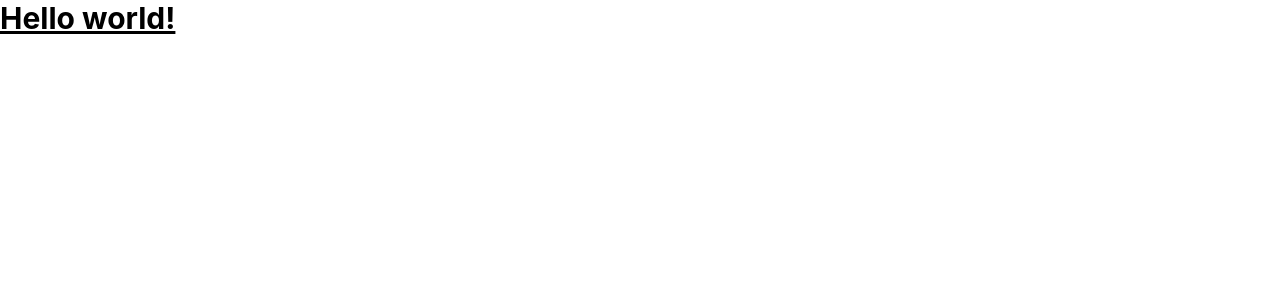
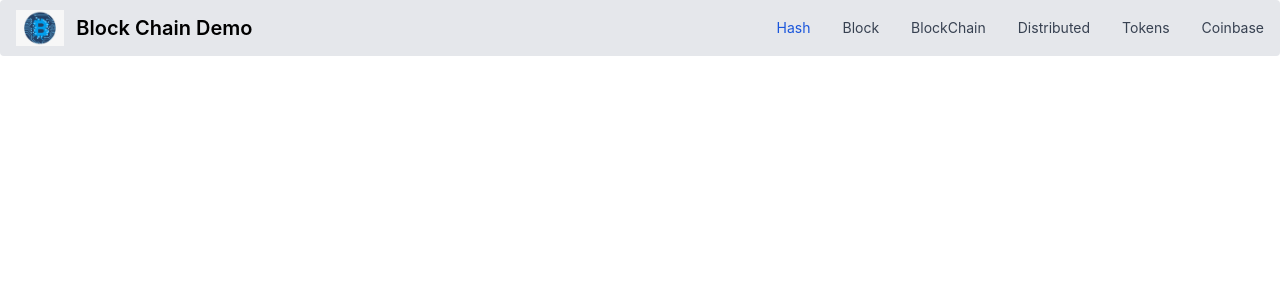
Before and after one commit to phadkesharan/blockchain-demo, a React (Create React App) app: page / in a window 1280 px wide. Shown: the top 300 px of the page. Built offline with nearby package versions, Linux system fonts and the light colour scheme.

Commit message:
add component navbar

```diff
--- a/package.json
+++ b/package.json
@@ -6,8 +6,10 @@
     "@testing-library/jest-dom": "^5.16.3",
     "@testing-library/react": "^12.1.4",
     "@testing-library/user-event": "^13.5.0",
+    "flowbite": "^1.4.1",
     "react": "^18.0.0",
     "react-dom": "^18.0.0",
+    "react-router-dom": "^6.3.0",
     "react-scripts": "5.0.0",
     "web-vitals": "^2.1.4"
   },
--- a/src/App.js
+++ b/src/App.js
@@ -1,9 +1,12 @@
 import './App.css';
+import { Link } from 'react-router-dom';
+import Navbar from './components/Navbar';
 
 export default function App() {
   return (
-    <h1 className="text-3xl font-bold underline">
-      Hello world!
-    </h1>
+    <div>
+      <Navbar />
+    </div>
+
   )
 }
--- /dev/null
+++ b/src/components/Navbar.js
@@ -0,0 +1,44 @@
+import { Link } from 'react-router-dom';
+
+export default function Navbar() {
+    return (
+
+        <nav className="border-gray-200 px-2 sm:px-4 py-2.5 rounded dark:bg-gray-800 bg-gray-200">
+            <div className="container flex flex-wrap justify-between items-center mx-auto">
+                <a href="https://flowbite.com" className="flex items-center">
+                    <img src="static/blockchain.png" className="mr-3 h-6 sm:h-9" alt="Flowbite Logo" />
+                        <span className="self-center text-xl font-semibold whitespace-nowrap dark:text-white">Block Chain Demo</span>
+                </a>
+                <button data-collapse-toggle="mobile-menu" type="button" className="inline-flex items-center p-2 ml-3 text-sm text-gray-500 rounded-lg md:hidden hover:bg-gray-100 focus:outline-none focus:ring-2 focus:ring-gray-200 dark:text-gray-400 dark:hover:bg-gray-700 dark:focus:ring-gray-600" aria-controls="mobile-menu" aria-expanded="false">
+                    <span className="sr-only">Open main menu</span>
+                    <svg className="w-6 h-6" fill="currentColor" viewBox="0 0 20 20" xmlns="http://www.w3.org/2000/svg"><path fill-rule="evenodd" d="M3 5a1 1 0 011-1h12a1 1 0 110 2H4a1 1 0 01-1-1zM3 10a1 1 0 011-1h12a1 1 0 110 2H4a1 1 0 01-1-1zM3 15a1 1 0 011-1h12a1 1 0 110 2H4a1 1 0 01-1-1z" clip-rule="evenodd"></path></svg>
+                    <svg className="hidden w-6 h-6" fill="currentColor" viewBox="0 0 20 20" xmlns="http://www.w3.org/2000/svg"><path fill-rule="evenodd" d="M4.293 4.293a1 1 0 011.414 0L10 8.586l4.293-4.293a1 1 0 111.414 1.414L11.414 10l4.293 4.293a1 1 0 01-1.414 1.414L10 11.414l-4.293 4.293a1 1 0 01-1.414-1.414L8.586 10 4.293 5.707a1 1 0 010-1.414z" clip-rule="evenodd"></path></svg>
+                </button>
+                <div className="hidden w-full md:block md:w-auto" id="mobile-menu">
+                    <ul className="flex flex-col mt-4 md:flex-row md:space-x-8 md:mt-0 md:text-sm md:font-large">
+                        <li>
+                            <a href="/hash" className="block py-2 pr-4 pl-3 text-white bg-blue-700 rounded md:bg-transparent md:text-blue-700 md:p-0 dark:text-white" aria-current="page">Hash</a>
+                        </li>
+                        <li>
+                            <a href="#" className="block py-2 pr-4 pl-3 text-gray-700 border-b border-gray-100 hover:bg-gray-50 md:hover:bg-transparent md:border-0 md:hover:text-blue-700 md:p-0 dark:text-gray-400 md:dark:hover:text-white dark:hover:bg-gray-700 dark:hover:text-white md:dark:hover:bg-transparent dark:border-gray-700">Block</a>
+                        </li>
+                        <li>
+                            <a href="#" className="block py-2 pr-4 pl-3 text-gray-700 border-b border-gray-100 hover:bg-gray-50 md:hover:bg-transparent md:border-0 md:hover:text-blue-700 md:p-0 dark:text-gray-400 md:dark:hover:text-white dark:hover:bg-gray-700 dark:hover:text-white md:dark:hover:bg-transparent dark:border-gray-700">BlockChain</a>
+                        </li>
+                        <li>
+                            <a href="#" className="block py-2 pr-4 pl-3 text-gray-700 border-b border-gray-100 hover:bg-gray-50 md:hover:bg-transparent md:border-0 md:hover:text-blue-700 md:p-0 dark:text-gray-400 md:dark:hover:text-white dark:hover:bg-gray-700 dark:hover:text-white md:dark:hover:bg-transparent dark:border-gray-700">Distributed</a>
+                        </li>
+                        <li>
+                            <a href="#" className="block py-2 pr-4 pl-3 text-gray-700 hover:bg-gray-50 md:hover:bg-transparent md:border-0 md:hover:text-blue-700 md:p-0 dark:text-gray-400 md:dark:hover:text-white dark:hover:bg-gray-700 dark:hover:text-white md:dark:hover:bg-transparent">Tokens</a>
+                        </li>
+                        <li>
+                            <a href="#" className="block py-2 pr-4 pl-3 text-gray-700 hover:bg-gray-50 md:hover:bg-transparent md:border-0 md:hover:text-blue-700 md:p-0 dark:text-gray-400 md:dark:hover:text-white dark:hover:bg-gray-700 dark:hover:text-white md:dark:hover:bg-transparent">Coinbase</a>
+                        </li>
+                    </ul>
+                </div>
+            </div>
+        </nav>
+
+
+    )
+}
--- a/src/index.js
+++ b/src/index.js
@@ -3,6 +3,7 @@
 import './index.css';
 import App from './App';
 import reportWebVitals from './reportWebVitals';
+import 'flowbite';
 
 ReactDOM.render(
   <React.StrictMode>
--- a/tailwind.config.js
+++ b/tailwind.config.js
@@ -2,9 +2,12 @@
   content: [
     "./src/**/*.{js,jsx,ts,tsx}",
     "./src/component/**/*.{js,jsx,ts,tsx}",
+    "./node_modules/flowbite/**/*.js"
   ],
   theme: {
     extend: {},
   },
-  plugins: [],
+  plugins: [
+    require('flowbite/plugin')
+]
 }
```
Also changed, not shown: public/static/blockchain.png (added), 1 other file (tests, documents, lock files or other folders).
